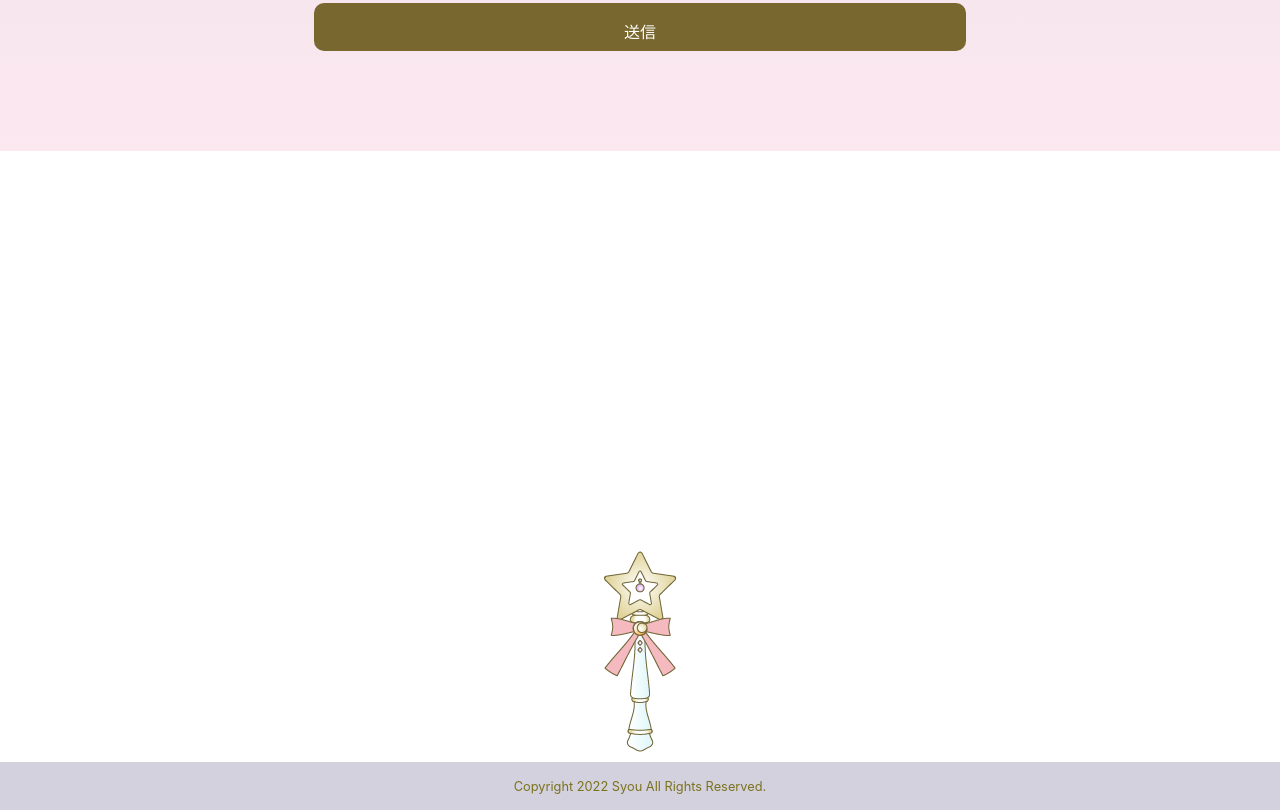
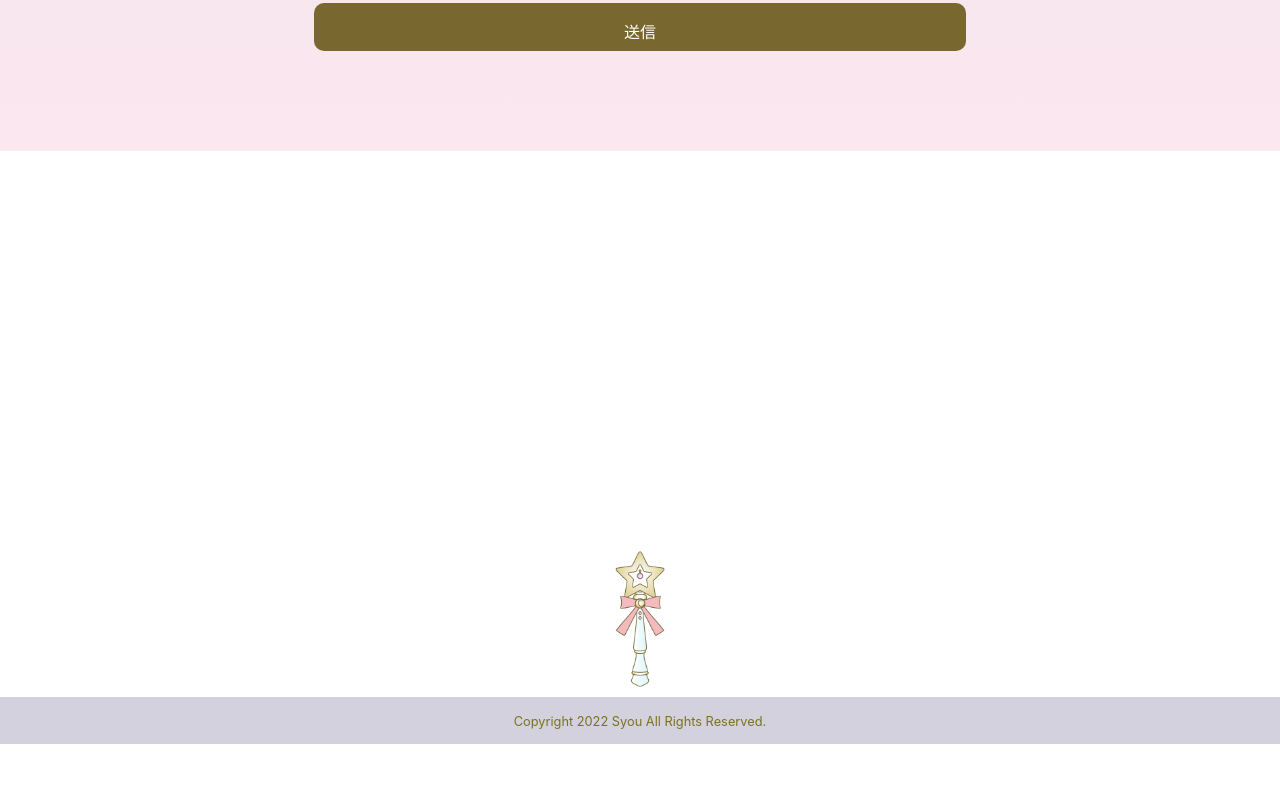
Before and after one commit to maru1217/Syou-s-Portfoio-reproduction, a website: page index.html in a window 1280 px wide. Shown: the part 6432-7242 px from the top of the page. After the commit the page ends 7176 px from the top, so only its background shows below. Drawn offline with Linux system fonts and the light colour scheme; a web font is replaced by a local one.

Commit message:
footer変更

```diff
--- a/sass/object/project/_footer.scss
+++ b/sass/object/project/_footer.scss
@@ -1,6 +1,12 @@
 .p-footer-top-link{
     text-align: center;
     margin-bottom: 10px;
+    & a{
+        display: inline-block;
+    }
+    & img{
+        max-width: 50px;
+    }
 }
 .p-footer{
     background: #D3D1DE;
```
Also changed, not shown: asset/css/style.css, 1 other file.
